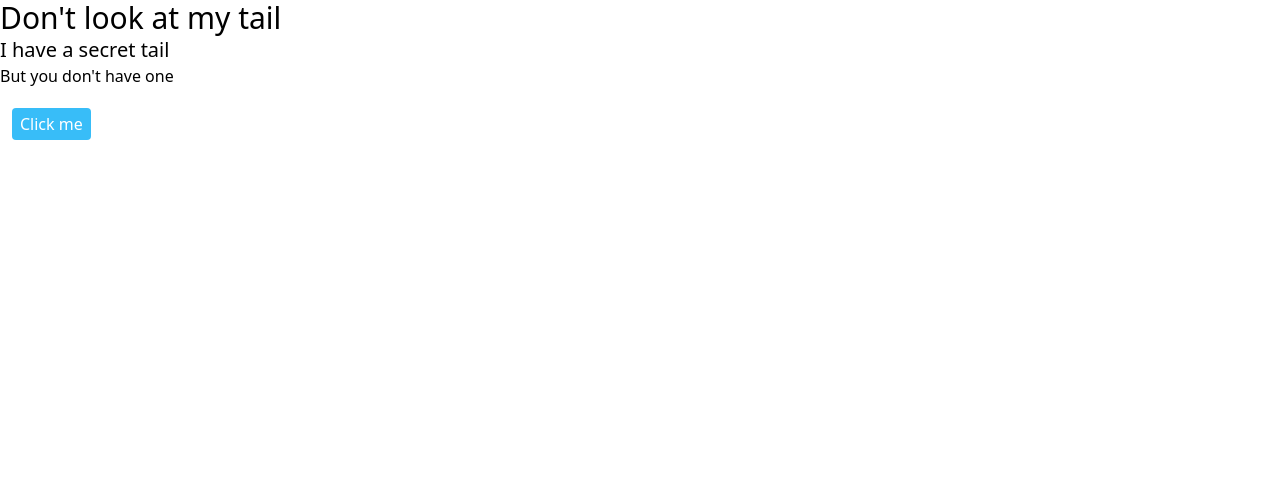
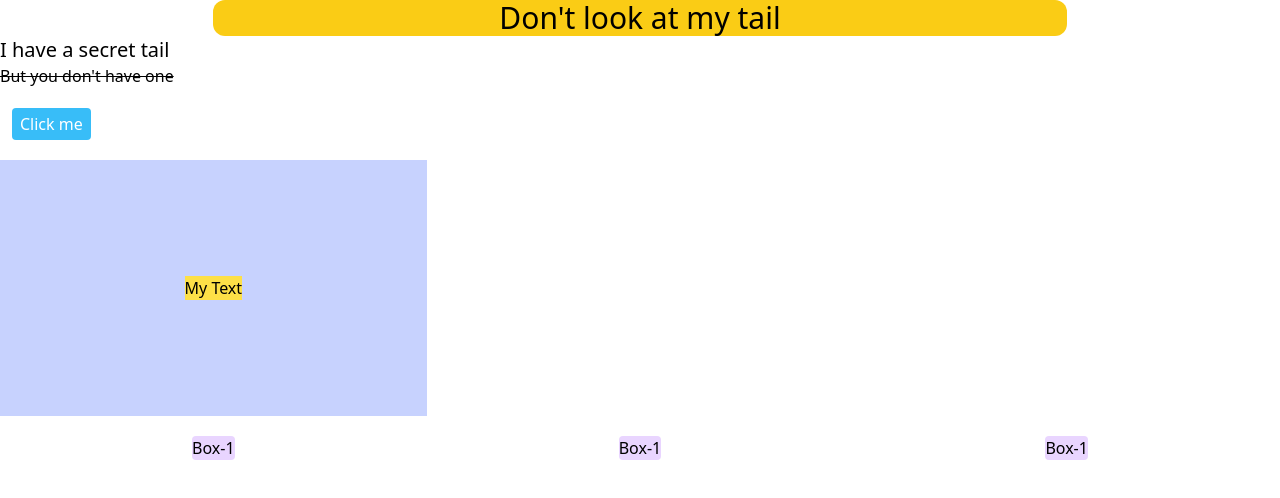
Before and after one commit to Bakhtiar2000/Explore-tailwind, a plain HTML site: page index.html in a window 1280 px wide. Drawn offline with nearby package versions, Linux system fonts and the light colour scheme.

Commit message:
third commit

```diff
--- a/index.html
+++ b/index.html
@@ -9,9 +9,27 @@
     <script src="https://cdn.tailwindcss.com"></script>
 </head>
 <body>
-    <h1 class="text-3xl">Don't look at my tail</h1>
+    <h1 class="text-3xl text-center bg-yellow-400 rounded-xl w-2/3 mx-auto">Don't look at my tail</h1>
     <h3 class="text-xl">I have a secret tail</h3>
-    <p>But you don't have one</p>
+    <p class="line-through">But you don't have one</p>
     <button class="bg-sky-400 ml-3 mt-5 px-2 py-1 rounded text-white hover:bg-sky-600">Click me</button>
+
+    <section class="mt-5">
+        <div class="h-64 bg-indigo-200 w-1/3 flex justify-center items-center">
+            <h2 class="bg-yellow-300" >My Text </h2>
+        </div>
+    </section>
+
+    <section class="flex justify-around mt-5">
+        <div class="rounded bg-purple-200">
+            <h2>Box-1</h2>
+        </div>
+        <div class="rounded bg-purple-200">
+            <h2>Box-1</h2>
+        </div>
+        <div class="rounded bg-purple-200">
+            <h2>Box-1</h2>
+        </div>
+    </section>
 </body>
 </html>
```
